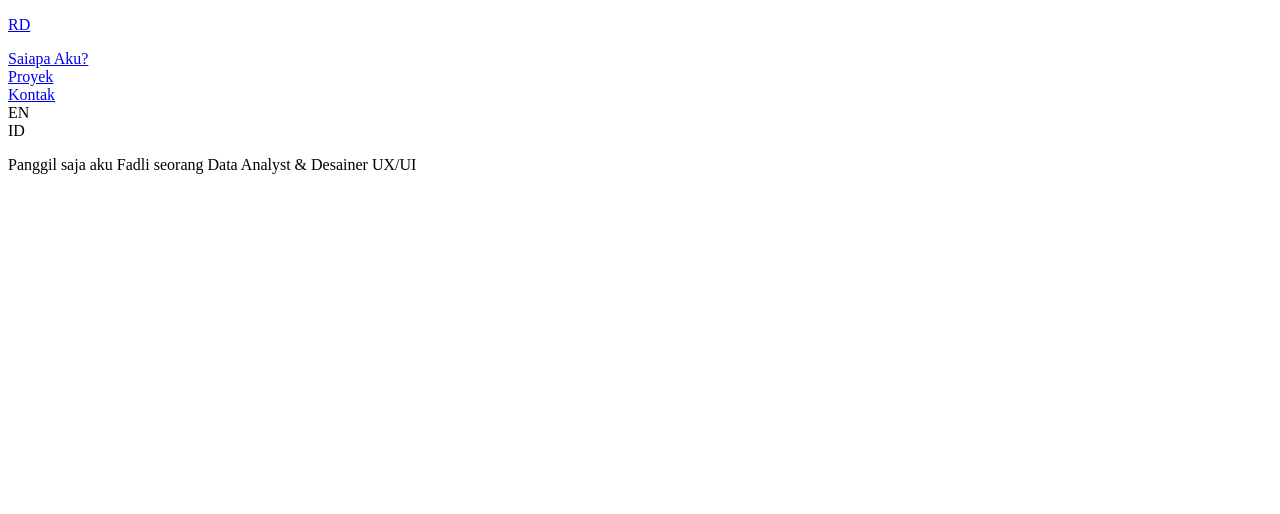
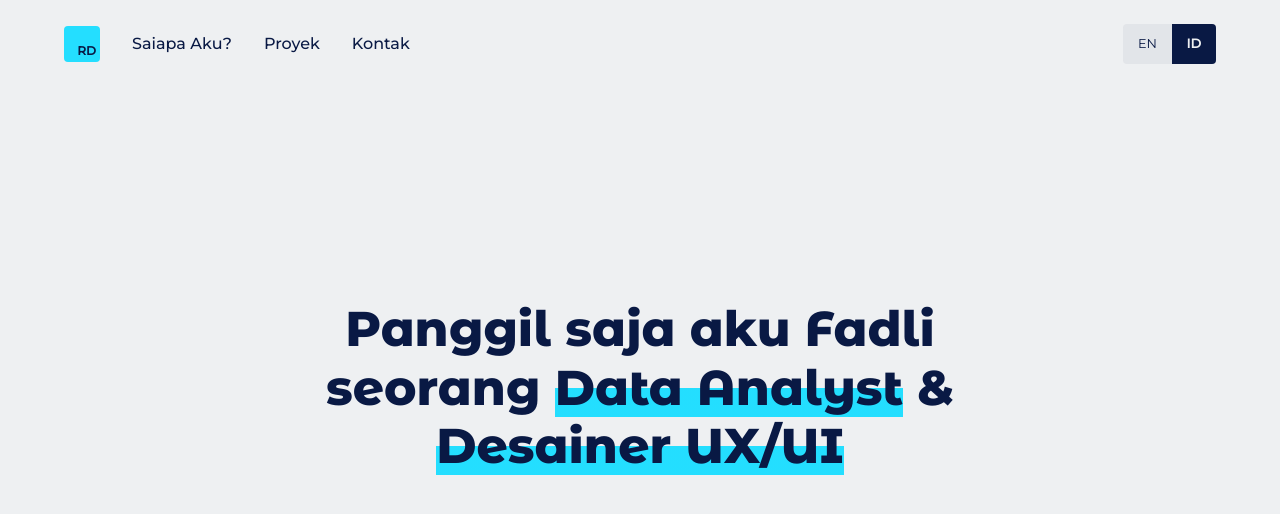
Before and after one commit to rafadlis/Portfolio, a plain HTML site: page index.html in a window 1280 px wide. Drawn offline with Linux system fonts and the light colour scheme.

Commit message:
ngebenerin link CSS

```diff
--- a/index.css
+++ b/index.css
@@ -30,7 +30,7 @@
     --fw-800: 800;
 
     /* padding */
-    --pd-default: 8px;
+    --default: 8px;
     --pd-button: 8px 16px;
 
     /* radius */
--- a/index.html
+++ b/index.html
@@ -4,7 +4,7 @@
     <meta charset="UTF-8">
     <meta http-equiv="X-UA-Compatible" content="IE=edge">
     <meta name="viewport" content="width=device-width, initial-scale=1.0">
-    <link rel="stylesheet" type=“text/css” href="index.css">
+    <link rel="stylesheet" href="index.css">
     <link rel="preconnect" href="https://fonts.googleapis.com">
     <link rel="preconnect" href="https://fonts.gstatic.com" crossorigin>
     <link rel="preconnect" href="https://fonts.googleapis.com">
```
